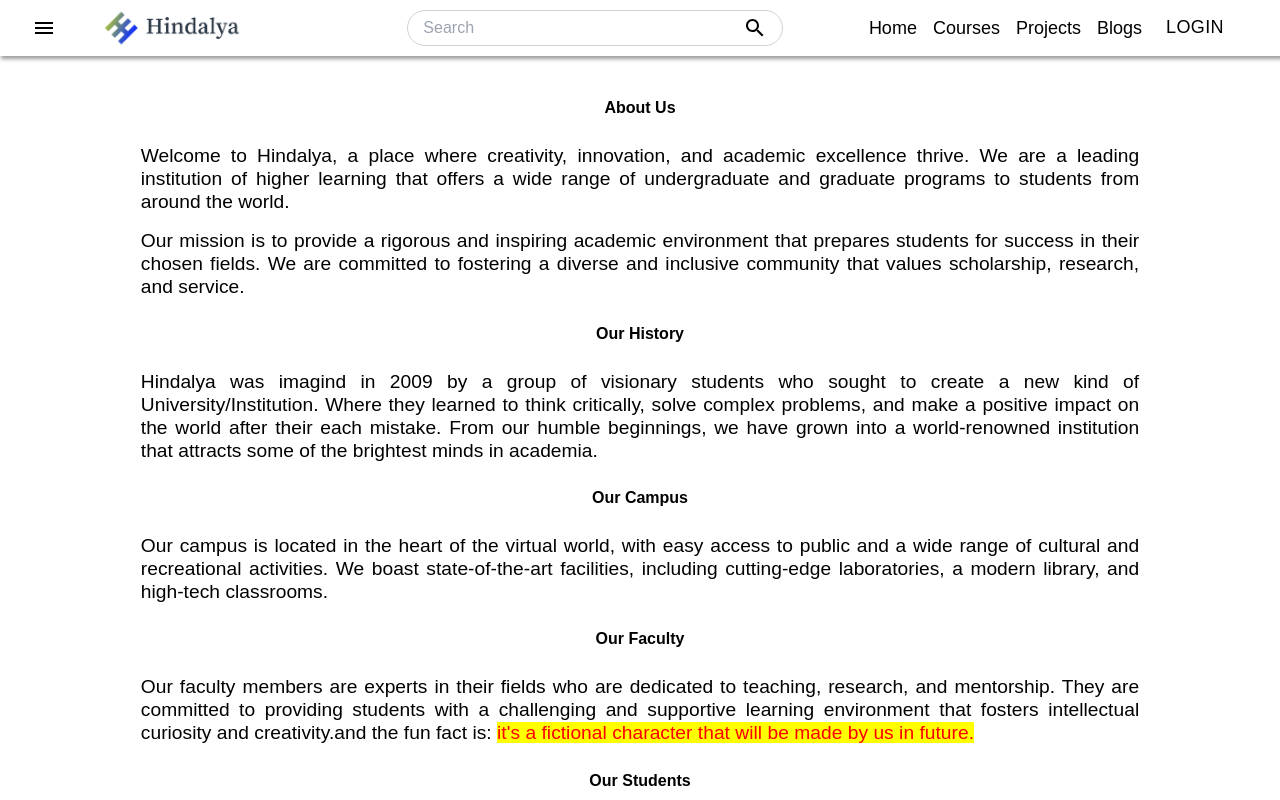
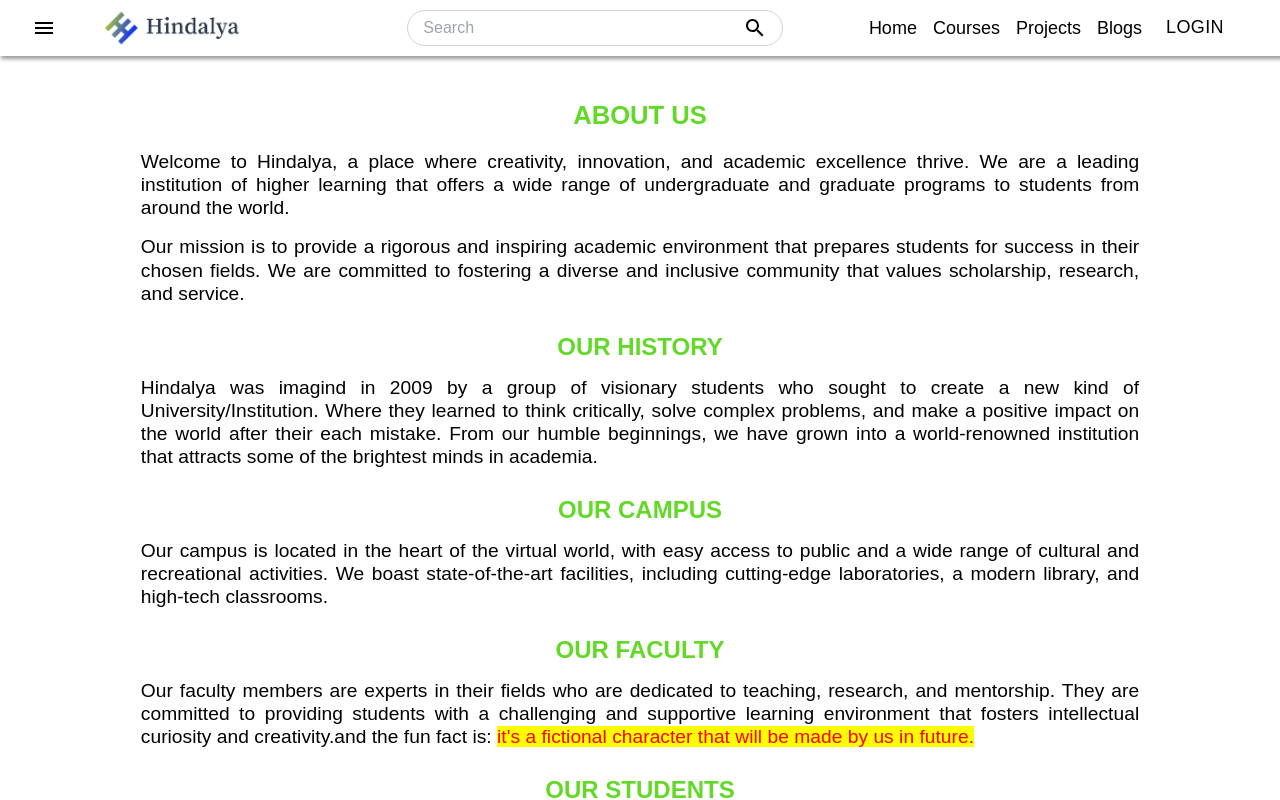
Before and after one commit to Hindalya/hindalya.1, a Next.js app: page /about in a window 1280 px wide. Shown: the top 800 px of the page. Built offline with nearby package versions, Linux system fonts and the light colour scheme.

Commit message:
about update

```diff
--- a/src/pages/about.js
+++ b/src/pages/about.js
@@ -9,16 +9,23 @@ const Wrapper = styled.div`
   margin:0 1rem 3rem 1rem;
 `;
 
+
 const Title = styled.h1`
-  margin-bottom: 1rem;;
-  font-weight:bold;
-  text-transform: capitalize;
+font-size: 1.6rem;
+margin-bottom: 0.5rem;
+text-transform: uppercase;
+font-weight: bold;
+color:hsl(100,70%,50%)
 `;
 
-const Heading = styled.h2`
-  margin: 1rem;;
-  font-weight:bold;
-  `;
+const Heading = styled.h1`
+  font-size: 1.5rem;
+  margin-top:1rem;
+  margin-bottom: 0.2rem;
+  text-transform: uppercase;
+  font-weight: bold;
+  color:hsl(100,70%,50%)
+`;
 
 const  Text = styled.p`
   font-size: 1.2rem;
--- a/src/pages/api/db.js
+++ b/src/pages/api/db.js
@@ -1,11 +1,11 @@
-export default function db() {
-    const mongoose = require("mongoose");
-    const dotenv = require("dotenv");
-    dotenv.config();
-    mongoose.connect("mongodb+srv://amul-admin:m001-mongodb-basics@sandbox.irldqbr.mongodb.net/DataBase")
-    .then(()=>{
-        console.log("database connection stablished successfully...");
-    }).catch((err)=>{
-        console.log("no connection " + err);
-    });
-}
+// export default function db() {
+//     const mongoose = require("mongoose");
+//     const dotenv = require("dotenv");
+//     dotenv.config();
+//     mongoose.connect("mongodb+srv://amul-admin:m001-mongodb-basics@sandbox.irldqbr.mongodb.net/DataBase")
+//     .then(()=>{
+//         console.log("database connection stablished successfully...");
+//     }).catch((err)=>{
+//         console.log("no connection " + err);
+//     });
+// }
```
